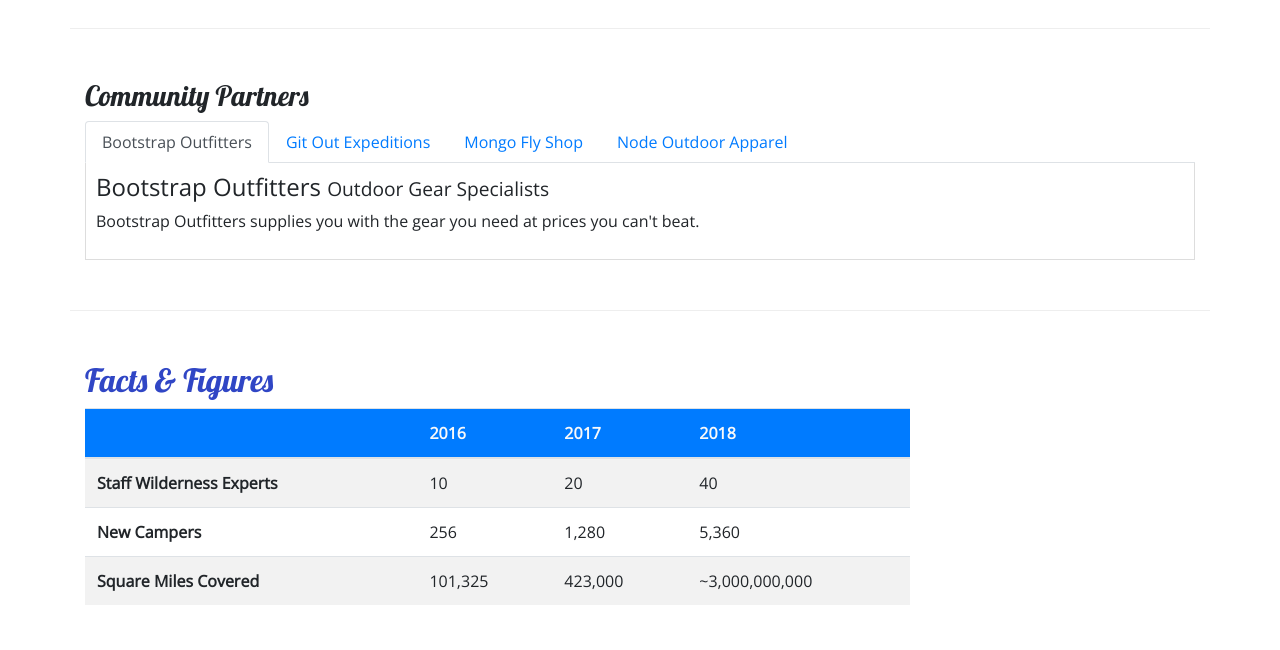
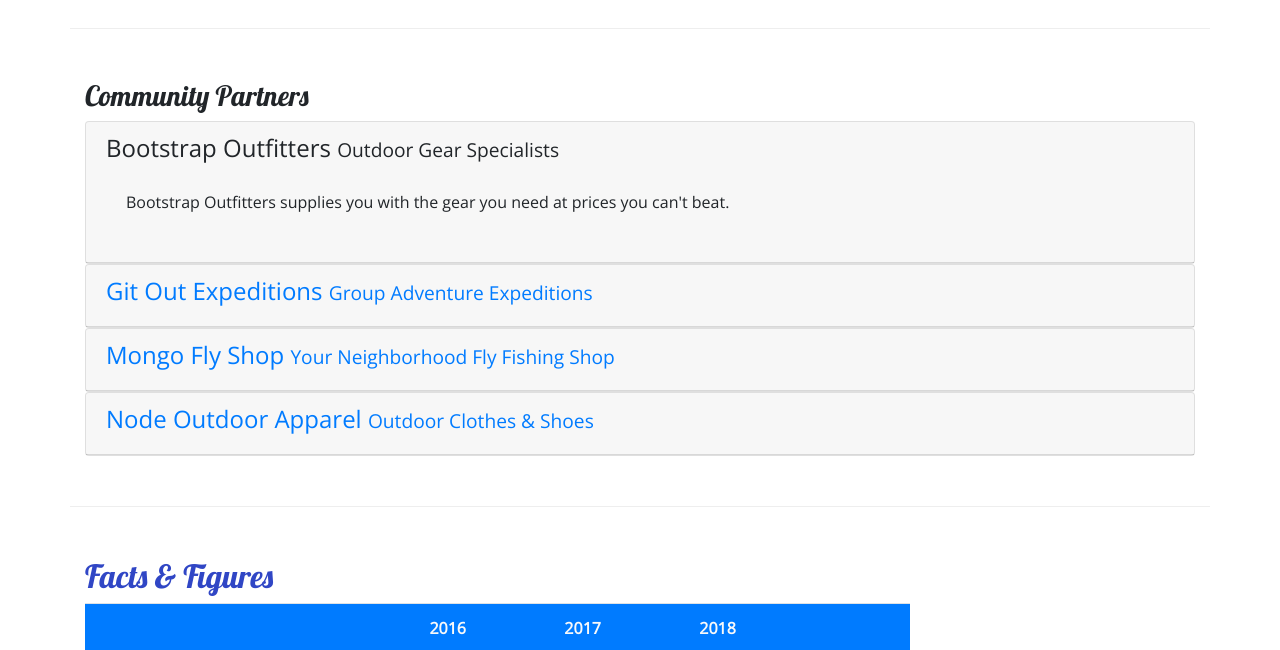
Before and after one commit to jonhernandez91/Nucampsite-review, a website: page aboutus.html in a window 1280 px wide. Shown: the part 800-1450 px from the top of the page. Drawn offline with nearby package versions, Linux system fonts and the light colour scheme.

Commit message:
accordion

```diff
--- a/aboutus.html
+++ b/aboutus.html
@@ -99,28 +99,62 @@
         <div class="row row-content">
             <div class="col">
                 <h3>Community Partners</h3>
-                <ul class="nav nav-tabs">
-                    <li class="nav-item"><a class="nav-link active" href="#bootstrap" role="tab" data-toggle="tab">Bootstrap Outfitters</a></li>
-                    <li class="nav-item"><a class="nav-link" href="#git" role="tab" data-toggle="tab">Git Out Expeditions</a></li>
-                    <li class="nav-item"><a class="nav-link" href="#mongo" role="tab" data-toggle="tab">Mongo Fly Shop</a></li>
-                    <li class="nav-item"><a class="nav-link" href="#node" role="tab" data-toggle="tab">Node Outdoor Apparel</a></li>
-                </ul>
-                <div class="tab-content">
-                    <div role="tabpanel" class="tab-pane fade show active" id="bootstrap">
-                        <h4>Bootstrap Outfitters <small>Outdoor Gear Specialists</small></h4>
-                        <p class="d-none d-sm-block">Bootstrap Outfitters supplies you with the gear you need at prices you can't beat.</p>
+                <div id="accordion">
+                    <div class="card">
+                        <div role="tab" class="card-header">
+                            <h4>
+                                <a data-toggle="collapse" data-target="#bootstrap">
+                                Bootstrap Outfitters <small>Outdoor Gear Specialists</small>
+                                </a>
+                            </h4>
+                            <div class="collapse show" id="bootstrap" data-parent="#accordion">
+                                <div class="card-body">
+                                    <p class="d-none d-sm-block">Bootstrap Outfitters supplies you with the gear you need at prices you can't beat.</p>
+                                </div>
+                            </div>
+                        </div>
                     </div>
-                    <div role="tabpanel" class="tab-pane fade" id="git">
-                        <h4>Git Out Expeditions <small>Group Adventure Expeditions</small></h4>
-                        <p class="d-none d-sm-block">Join Git Out Expeditions to explore new horizons with a group of other adventurers!</p>
+                    <div class="card">
+                        <div role="tab" class="card-header">
+                            <h4>
+                                <a class="collapsed" data-toggle="collapse" data-target="#git">
+                                Git Out Expeditions <small>Group Adventure Expeditions</small>
+                                </a>
+                            </h4>
+                            <div class="collapse" id="git" data-parent="#accordion">
+                                <div class="card-body">
+                                    <p class="d-none d-sm-block">Join Git Out Expeditions to explore new horizons with a group of other adventurers!</p>
+                                </div>
+                            </div>
+                        </div>
                     </div>
-                    <div role="tabpanel" class="tab-pane fade" id="mongo">
-                        <h4>Mongo Fly Shop <small>Your Neighborhood Fly Fishing Shop</small></h4>
-                        <p class="d-none d-sm-block">Need a new fishing pole, a tacklebox, or flies of all kinds? Stop by Mongo Fly Shop.</p>
+                    <div class="card">
+                        <div role="tab" class="card-header">
+                            <h4>
+                                <a class="collapsed" data-toggle="collapse" data-target="#mongo">
+                                Mongo Fly Shop <small>Your Neighborhood Fly Fishing Shop</small>
+                                </a>
+                            </h4>
+                            <div class="collapse" id="mongo" data-parent="#accordion">
+                                <div class="card-body">
+                                    <p class="d-none d-sm-block">Need a new fishing pole, a tacklebox, or flies of all kinds? Stop by Mongo Fly Shop.</p>
+                                </div>
+                            </div>
+                        </div>
                     </div>
-                    <div role="tabpanel" class="tab-pane fade" id="node">
-                        <h4>Node Outdoor Apparel <small>Outdoor Clothes & Shoes</small></h4>
-                        <p class="d-none d-sm-block">From polar fleeces to swimsuits, hiking boots to waders, a visit to Node will be sure to get you covered.</p>
+                    <div class="card">
+                        <div role="tab" class="card-header">
+                            <h4>
+                                <a class="collapsed" data-toggle="collapse" data-target="#node">
+                                Node Outdoor Apparel <small>Outdoor Clothes & Shoes</small>
+                                </a>
+                            </h4>
+                            <div class="collapse" id="node" data-parent="#accordion">
+                                <div class="card-body">
+                                    <p class="d-none d-sm-block">From polar fleeces to swimsuits, hiking boots to waders, a visit to Node will be sure to get you covered.</p>
+                                </div>
+                            </div>
+                        </div>
                     </div>
                 </div>
 
```
